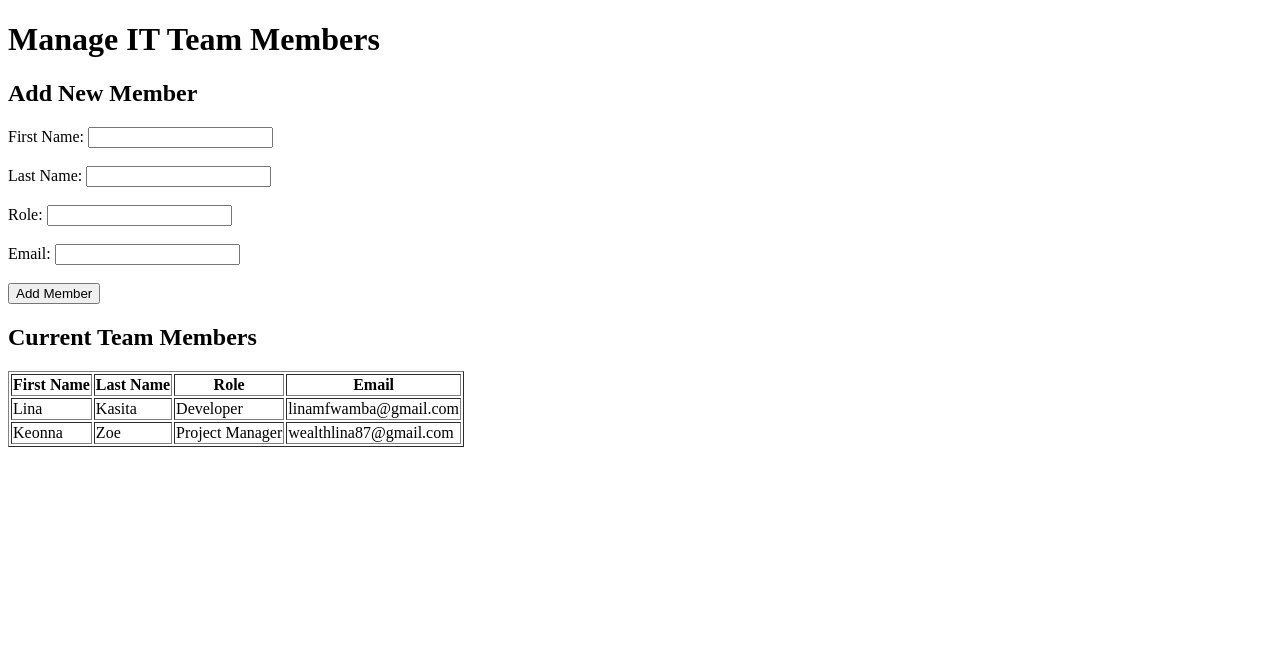
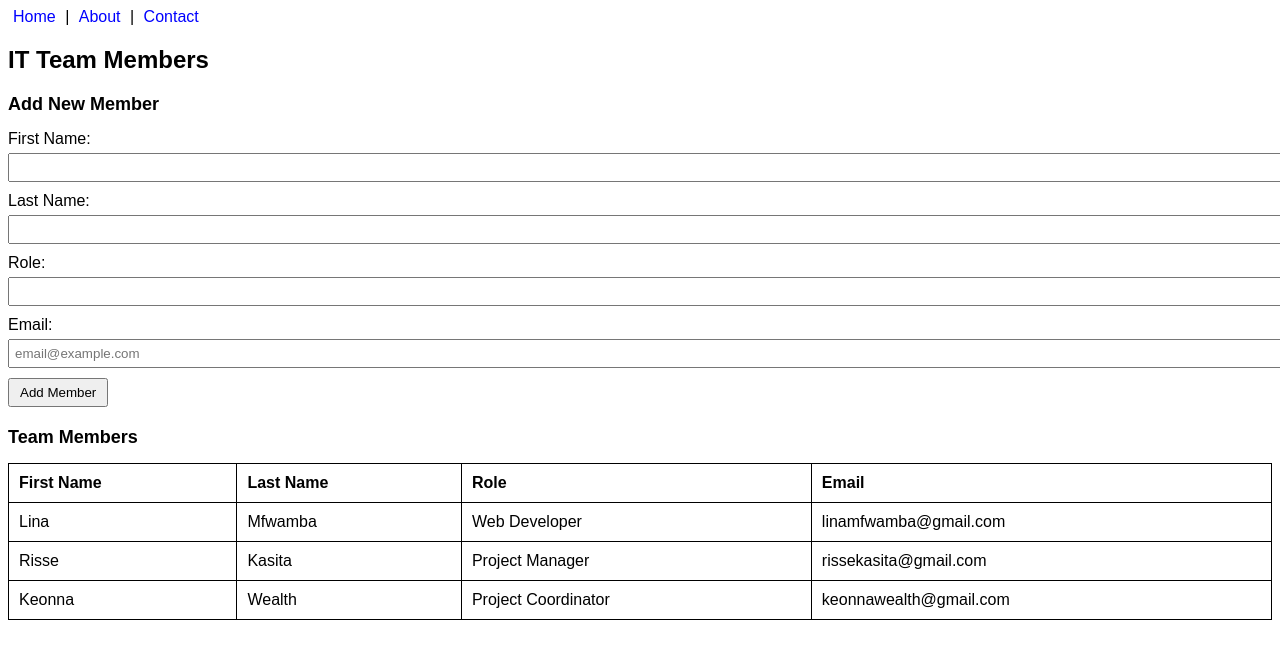
Before and after one commit to HappytoCode87/IT-Team-Members, a plain HTML site: page index.html in a window 1280 px wide. Drawn offline with Linux system fonts and the light colour scheme.

Commit message:
Initial commit with IT team members page

```diff
--- a/index.html
+++ b/index.html
@@ -3,44 +3,99 @@
 <head>
     <meta charset="UTF-8">
     <meta name="viewport" content="width=device-width, initial-scale=1.0">
-  <title>HTML Project</title>
-</head>
-<body>
-  <!DOCTYPE html>
-  <html lang="en">
-  <head>
-      <meta charset="UTF-8">
-      <meta name="viewport" content="width=device-width, initial-scale=1.0">
-      <title>IT Team Members Management</title>
+    <title>IT Team Members</title>
+    <style>
+        body {
+            font-family: Arial, sans-serif;
+        }
+
+        nav {
+            margin-bottom: 20px;
+        }
+
+        nav a {
+            text-decoration: none;
+            color: blue;
+            margin: 0 5px;
+        }
+
+        h1 {
+            font-size: 24px;
+            font-weight: bold;
+        }
+
+        h2 {
+            font-size: 18px;
+            margin-top: 20px;
+        }
+
+        form label {
+            display: block;
+            margin-top: 10px;
+        }
+
+        form input {
+            width: 100%;
+            padding: 5px;
+            margin-top: 5px;
+        }
+
+        button {
+            margin-top: 10px;
+            padding: 5px 10px;
+        }
+
+        table {
+            width: 100%;
+            border-collapse: collapse;
+            margin-top: 10px;
+        }
+
+        table, th, td {
+            border: 1px solid black;
+        }
+
+        th, td {
+            padding: 10px;
+            text-align: left;
+        }
+    </style>
 </head>
 <body>
 
-      <h1>Manage IT Team Members</h1>
+    <!-- Navigation Links -->
+    <nav>
+        <a href="#">Home</a> |
+        <a href="#">About</a> |
+        <a href="#">Contact</a>
+    </nav>
+
+    <h1>IT Team Members</h1>
 
     <!-- Add New Member Form -->
     <section>
         <h2>Add New Member</h2>
-          <form>
+        <form id="addMemberForm">
             <label for="firstName">First Name:</label>
-              <input type="text" id="firstName" name="firstName" required><br><br>
+            <input type="text" id="firstName" name="firstName" required>
 
             <label for="lastName">Last Name:</label>
-              <input type="text" id="lastName" name="lastName" required><br><br>
+            <input type="text" id="lastName" name="lastName" required>
 
             <label for="role">Role:</label>
-              <input type="text" id="role" name="role" required><br><br>
+            <input type="text" id="role" name="role" required>
 
             <label for="email">Email:</label>
-              <input type="email" id="email" name="email" required><br><br>
+            <input type="email" id="email" name="email" placeholder="email@example.com" required>
 
-              <button type="submit">Add Member</button>
+            <button type="button">Add Member</button>
         </form>
     </section>
 
-      <!-- Team Members List -->
+    <!-- Team Members Table -->
     <section>
-          <h2>Current Team Members</h2>
-          <table border="1">
+        <h2>Team Members</h2>
+        <table>
             <thead>
                 <tr>
                     <th>First Name</th>
@@ -52,15 +107,21 @@
             <tbody>
                 <tr>
                     <td>Lina</td>
-                      <td>Kasita</td>
-                      <td>Developer</td>
+                    <td>Mfwamba</td>
+                    <td>Web Developer</td>
                     <td>linamfwamba@gmail.com</td>
                 </tr>
                 <tr>
+                    <td>Risse</td>
+                    <td>Kasita</td>
+                    <td>Project Manager</td>
+                    <td>rissekasita@gmail.com</td>
+                </tr>
+                <tr>
                     <td>Keonna</td>
-                      <td>Zoe</td>
-                      <td>Project Manager</td>
-                      <td>wealthlina87@gmail.com</td>
+                    <td>Wealth</td>
+                    <td>Project Coordinator</td>
+                    <td>keonnawealth@gmail.com</td>
                 </tr>
             </tbody>
         </table>
@@ -68,6 +129,3 @@
 
 </body>
 </html>
-
-</body>
-</html>
```
Lines whose indentation alone changed are shown as unchanged.
